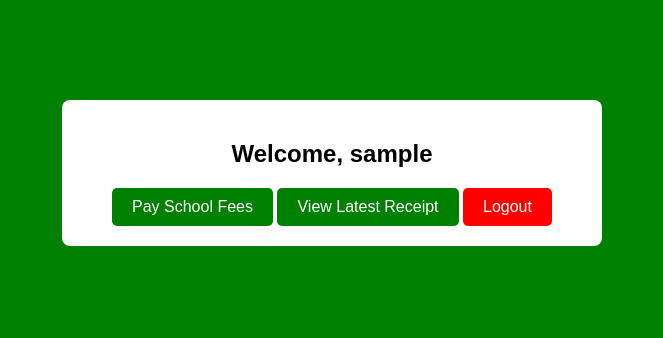
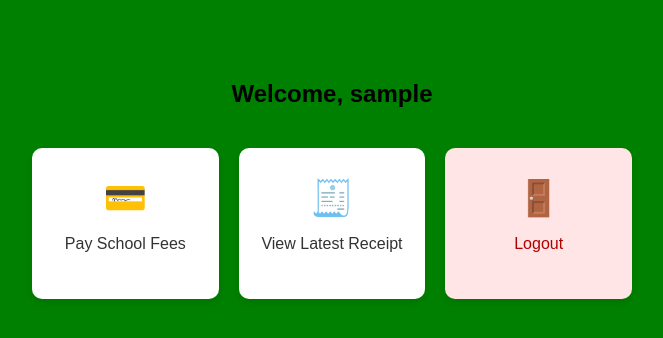
Before and after one commit to 15238/futo_fees_portal, a PHP site: page /futo_fees_portal/dashboard.php in a window 1280 px wide. Shown: the top 338 px of the page, without its empty margins (308-971 px from the left). Run offline with PHP 8.4, Linux system fonts and the light colour scheme; the visitor is signed in with stand-in values (Sample User, id 1).

Commit message:
update dasboard and receipt UI styles

```diff
--- a/futo_fees_portal/css/style.css
+++ b/futo_fees_portal/css/style.css
@@ -174,3 +174,120 @@ body {
 .back-home a:hover {
     text-decoration: underline;
 }
+
+.dashboard {
+    width: 90%;
+    max-width: 600px;
+    margin: 80px auto;
+    text-align: center;
+}
+
+.dashboard h2 {
+    margin-bottom: 40px;
+}
+
+.cards {
+    display: grid;
+    grid-template-columns: repeat(auto-fit, minmax(160px, 1fr));
+    gap: 20px;
+}
+
+.card {
+    background: white;
+    padding: 30px 20px;
+    border-radius: 10px;
+    text-decoration: none;
+    color: #333;
+    box-shadow: 0 4px 8px rgba(0,0,0,0.1);
+    transition: transform 0.2s ease, box-shadow 0.2s ease;
+}
+
+.card:hover {
+    transform: translateY(-5px);
+    box-shadow: 0 6px 12px rgba(0,0,0,0.15);
+}
+
+.icon {
+    font-size: 35px;
+    display: block;
+    margin-bottom: 15px;
+}
+
+.logout-card {
+    background: #ffe5e5;
+    color: #b00000;
+}
+
+.logout-card:hover {
+    background: #ffcccc;
+}
+
+/* RECEIPT PAGE */
+.receipt-container {
+    display: flex;
+    justify-content: center;
+    align-items: center;
+    min-height: 100vh;
+    background: #f4f4f4;
+}
+
+.receipt-card {
+    background: white;
+    width: 400px;
+    padding: 30px;
+    border-radius: 10px;
+    box-shadow: 0 4px 10px rgba(0,0,0,0.15);
+}
+
+.receipt-card h2 {
+    text-align: center;
+    margin-bottom: 15px;
+}
+
+.receipt-card hr {
+    margin-bottom: 20px;
+}
+
+.receipt-card p {
+    margin: 10px 0;
+    font-size: 16px;
+}
+
+.print-btn {
+    margin-top: 25px;
+    width: 100%;
+    padding: 12px;
+    background: green;
+    color: white;
+    border: none;
+    font-size: 16px;
+    border-radius: 5px;
+    cursor: pointer;
+}
+
+.print-btn:hover {
+    background: darkgreen;
+}
+
+/* PRINT ONLY RECEIPT */
+@media print {
+    body * {
+        visibility: hidden;
+    }
+
+    .receipt-card, .receipt-card * {
+        visibility: visible;
+    }
+
+    .receipt-card {
+        position: absolute;
+        top: 0;
+        left: 0;
+        width: 100%;
+        box-shadow: none;
+    }
+
+    .print-btn {
+        display: none;
+    }
+}
--- a/futo_fees_portal/dashboard.php
+++ b/futo_fees_portal/dashboard.php
@@ -15,12 +15,25 @@ if (!isset($_SESSION['matric'])) {
 </head>
 <body>
 
-<div class="container">
+<div class="dashboard">
     <h2>Welcome, <?php echo $_SESSION['username']; ?></h2>
 
-    <a href="pay.php" class="btn">Pay School Fees</a>
-    <a href="receipt.php" class="btn">View Latest Receipt</a>
-    <a href="logout.php" class="btn" style="background-color:red;">Logout</a>
+    <div class="cards">
+        <a href="pay.php" class="card">
+            <span class="icon">💳</span>
+            <p>Pay School Fees</p>
+        </a>
+
+        <a href="receipt.php" class="card">
+            <span class="icon">🧾</span>
+            <p>View Latest Receipt</p>
+        </a>
+
+        <a href="logout.php" class="card logout-card">
+            <span class="icon">🚪</span>
+            <p>Logout</p>
+        </a>
+    </div>
 </div>
 
 </body>
```
Also changed, not shown: futo_fees_portal/receipt.php (+11 -11 lines), css/style.css (line endings or trailing spaces).
